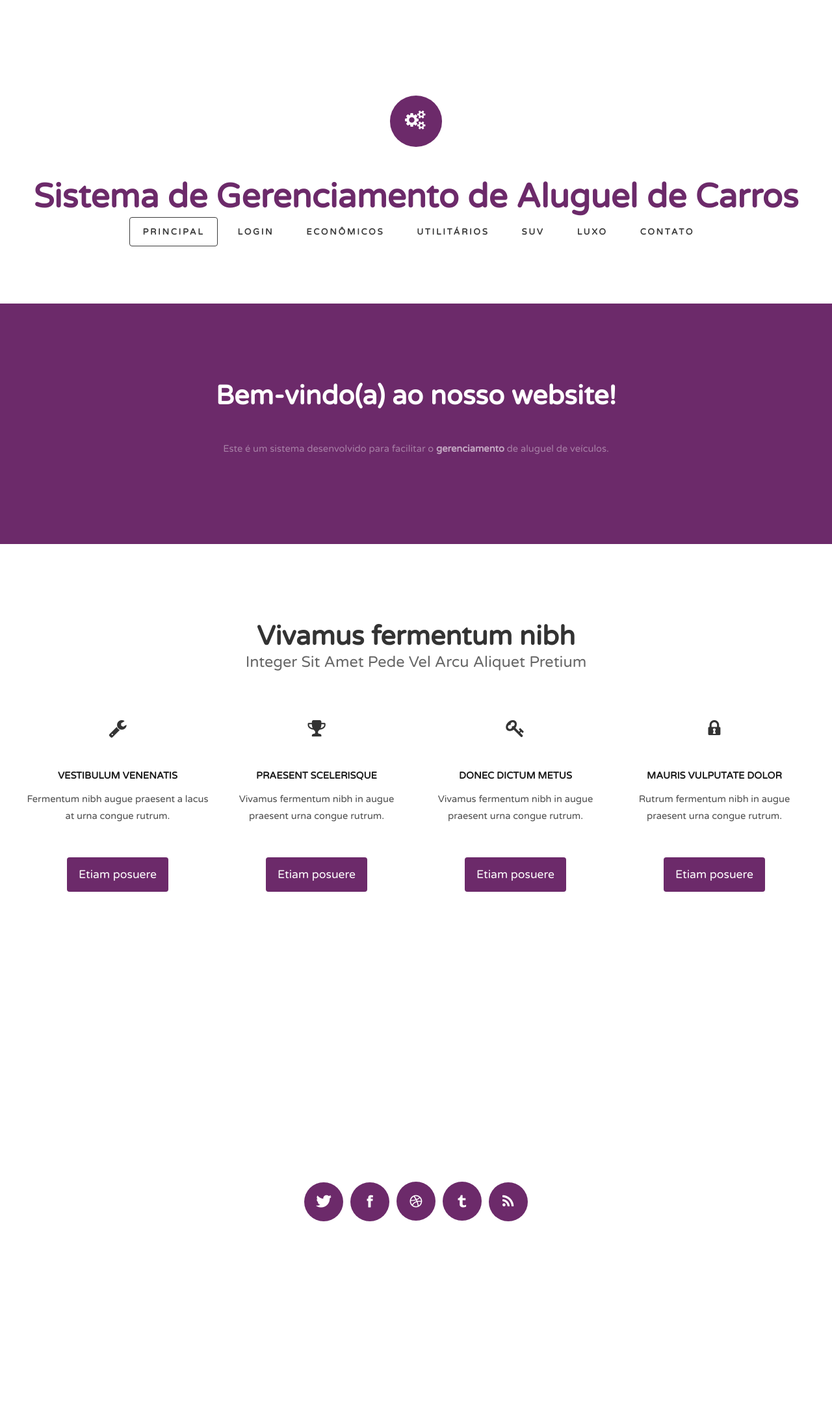
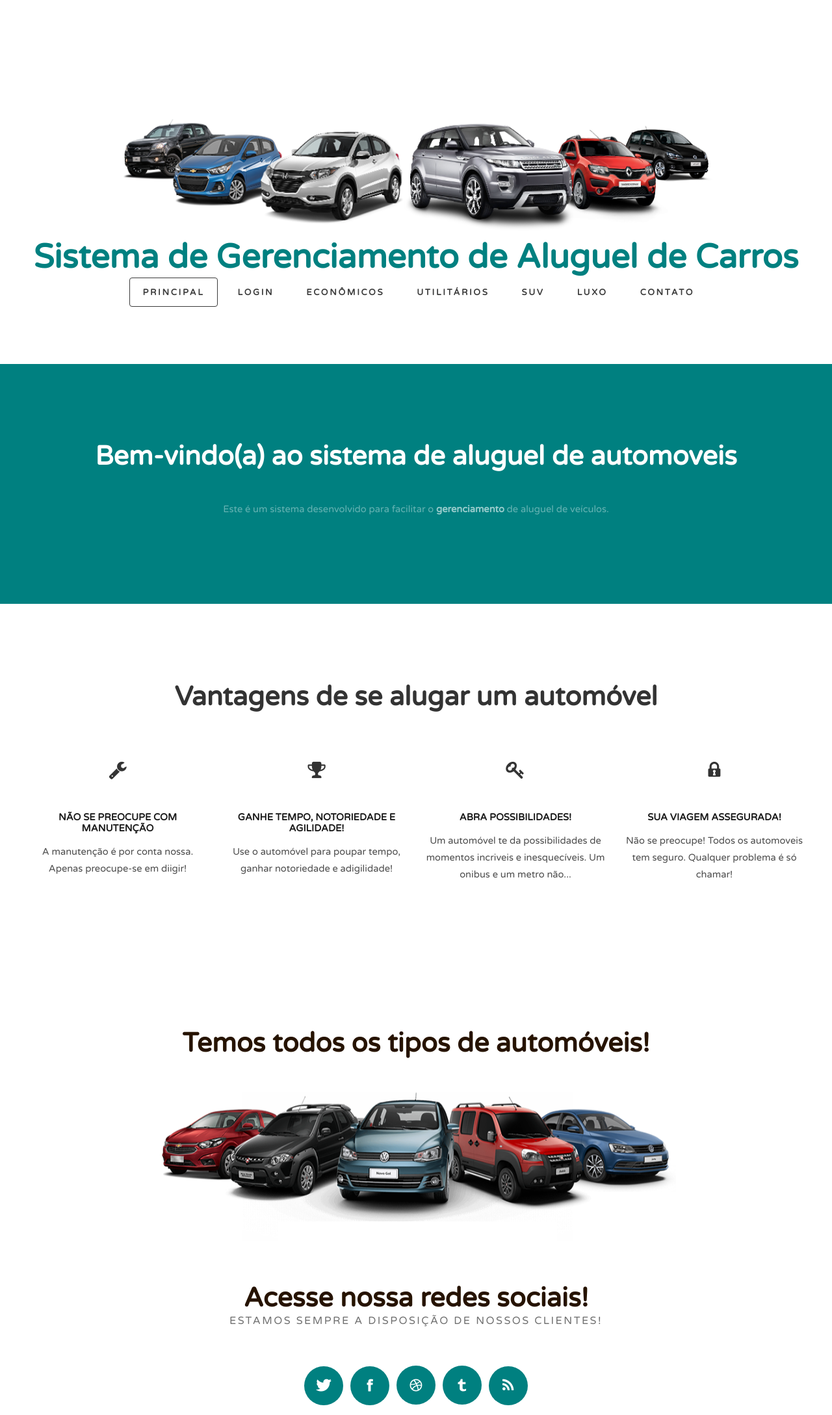
Before and after one commit to Rav98/Sistema_aluguel_de_carros, a PHP site: page / in a window 1280 px wide. Shown: the whole page at 65% size. Before the commit the page ends 1879 px from the top, so only its background shows below. Run offline with PHP 8.4, Linux system fonts and the light colour scheme.

Commit message:
Tema, imagens e tela de login.

```diff
--- a/default.css
+++ b/default.css
@@ -189,7 +189,7 @@ ul.contact li a:before {
 	width: 60px;
 	height: 60px;
 	line-height: 60px;
-	background: #6C2A6A;
+	background: #008080;
 	border-radius: 30px;
 	text-align: center;
 }
@@ -204,7 +204,7 @@ ul.contact li a:before {
 	display: inline-block;
 	margin-top: 2em;
 	padding: 0.6em 1em;
-	background: #6C2A6A;
+	background: #008080;
 	border-radius: 4px;
 	line-height: 1.8em;
 	text-decoration: none;
@@ -275,11 +275,15 @@ ul.contact li a:before {
 }
 
 #logo h1 a {
-	color: #6C2A6A;
+	color: #008080;
 }
 
 #logo a {
 	text-decoration: none;
+}
+
+#logo_site{
+
 }
 
 #logo span {
@@ -297,7 +301,7 @@ ul.contact li a:before {
 	display: inline-block;
 	margin-bottom: 2em;
 	padding: 1em;
-	background: #6C2A6A;
+	background: #008080;
 	border-radius: 50%;
 	font-size: 1.6em;
 	color: #FFF;
@@ -346,7 +350,7 @@ ul.contact li a:before {
 }
 
 #wrapper2 {
-	background: #6C2A6A;
+	background: #008080;
 }
 
 #wrapper3 {
@@ -360,11 +364,11 @@ ul.contact li a:before {
 	padding: 8em 0em 4em 0em;
 }
 
-#wrapperlogin{
+#wrapperlogin {
 	margin-right: 20%;
 	margin-left: 20%;
 	text-align: center;
-	background: #6C2A6A;
+	background: #008080;
 }
 
 /*********************************************************************************/
@@ -469,6 +473,11 @@ ul.contact li a:before {
 	padding-top: 8em;
 }
 
+#espaço_container {
+	padding-top: 1em;
+	text-align: center;
+}
+
 #portfolio .box {
 	text-align: center;
 	color: rgba(0, 0, 0, 0.7);
@@ -516,6 +525,10 @@ ul.contact li a:before {
 
 .column4 {
 	float: right;
+}
+
+.title {
+	text-align: center;
 }
 
 /*********************************************************************************/
@@ -579,16 +592,15 @@ ul.contact li a:before {
 	border-top-color: #292929;
 }
 
-#textologin{
+#textologin {
 	margin-top: 3%;
 	margin-inline-end: 2%;
 	margin-block-end: 2%;
 	text-align: center;
 	text-shadow: #FFF;
-	color:floralwhite;
+	color: floralwhite;
 	font-size: 140%;
 	width: 100px;
 	height: 22px;
 	display: inline-block
-
 }
--- a/index.php
+++ b/index.php
@@ -16,7 +16,14 @@
 	<div id="wrapper1">
 		<div id="header-wrapper">
 			<div id="header" class="container">
-				<div id="logo"> <span class="icon icon-cogs"></span>
+				<div id="logo">
+					<div id="wrapper1">
+						<div id="espaço_container" class="container">
+							<div id="logo_site">
+								<img src="images/carros_logo.png" alt="some text" width=940 height=200>
+							</div>
+						</div>
+					</div>
 					<h1><a href="#">Sistema de Gerenciamento de Aluguel de Carros</a></h1>
 					<div id="menu">
 						<ul>
@@ -34,7 +41,7 @@
 			<div id="wrapper2">
 				<div id="welcome" class="container">
 					<div class="title">
-						<h2>Bem-vindo(a) ao nosso website!</h2>
+						<h2>Bem-vindo(a) ao sistema de aluguel de automoveis</h2>
 					</div>
 					<p>Este é um sistema desenvolvido para facilitar o <strong>gerenciamento</strong> de aluguel de veículos.</p>
 				</div>
@@ -42,48 +49,52 @@
 			<div id="wrapper3">
 				<div id="portfolio" class="container">
 					<div class="title">
-						<h2>Vivamus fermentum nibh</h2>
-						<span class="byline">Integer sit amet pede vel arcu aliquet pretium</span>
+						<h2>Vantagens de se alugar um automóvel</h2>
 					</div>
 					<div class="column1">
 						<div class="box">
 							<span class="icon icon-wrench"></span>
-							<h3>Vestibulum venenatis</h3>
-							<p>Fermentum nibh augue praesent a lacus at urna congue rutrum.</p>
-							<a href="#" class="button button-small">Etiam posuere</a>
+							<h3>Não se preocupe com manutenção</h3>
+							<p>A manutenção é por conta nossa. Apenas preocupe-se em diigir!</p>
 						</div>
 					</div>
 					<div class="column2">
 						<div class="box">
 							<span class="icon icon-trophy"></span>
-							<h3>Praesent scelerisque</h3>
-							<p>Vivamus fermentum nibh in augue praesent urna congue rutrum.</p>
-							<a href="#" class="button button-small">Etiam posuere</a>
+							<h3>Ganhe tempo, notoriedade e agilidade!</h3>
+							<p>Use o automóvel para poupar tempo, ganhar notoriedade e adigilidade!</p>
+
 						</div>
 					</div>
 					<div class="column3">
 						<div class="box">
 							<span class="icon icon-key"></span>
-							<h3>Donec dictum metus</h3>
-							<p>Vivamus fermentum nibh in augue praesent urna congue rutrum.</p>
-							<a href="#" class="button button-small">Etiam posuere</a>
+							<h3>Abra possibilidades!</h3>
+							<p>Um automóvel te da possibilidades de momentos incriveis e inesquecíveis. Um onibus e um metro não... </p>
 						</div>
 					</div>
 					<div class="column4">
 						<div class="box">
 							<span class="icon icon-lock"></span>
-							<h3>Mauris vulputate dolor</h3>
-							<p>Rutrum fermentum nibh in augue praesent urna congue rutrum.</p>
-							<a href="#" class="button button-small">Etiam posuere</a>
+							<h3>Sua viagem assegurada!</h3>
+							<p>Não se preocupe! Todos os automoveis tem seguro. Qualquer problema é só chamar!</p>
 						</div>
 					</div>
 				</div>
 			</div>
 		</div>
-		<div id="footer" class="container">
+		<div id="wrapper1">
+			<div id="espaço_container" class="container">
+				<div class="title">
+					<h2>Temos todos os tipos de automóveis!</h2>
+					<img src="images/veiculos.png" alt="some text" width=800 height=280>
+				</div>
+			</div>
+		</div>
+		<div id="espaço_container" class="container">
 			<div class="title">
-				<h2>Get in touch</h2>
-				<span class="byline">Phasellus nec erat sit amet nibh pellentesque congue</span>
+				<h2>Acesse nossa redes sociais!</h2>
+				<span class="byline">Estamos sempre a disposição de nossos clientes!</span>
 			</div>
 			<ul class="contact">
 				<li><a href="#" class="icon icon-twitter"><span>Twitter</span></a></li>
@@ -92,6 +103,8 @@
 				<li><a href="#" class="icon icon-tumblr"><span>Google+</span></a></li>
 				<li><a href="#" class="icon icon-rss"><span>Pinterest</span></a></li>
 			</ul>
+			<div id="espaço_container" class="container">
+			</div>
 		</div>
 </body>
 
```
Also changed, not shown: contato.php (+9 -1 lines), economicos.php (+9 -3 lines), login/login.php (+10 -3 lines), luxo.php (+9 -1 lines), suv.php (+9 -1 lines), utilitarios.php (+9 -1 lines), images/carros_logo.png (added), images/veiculos.png (added).
